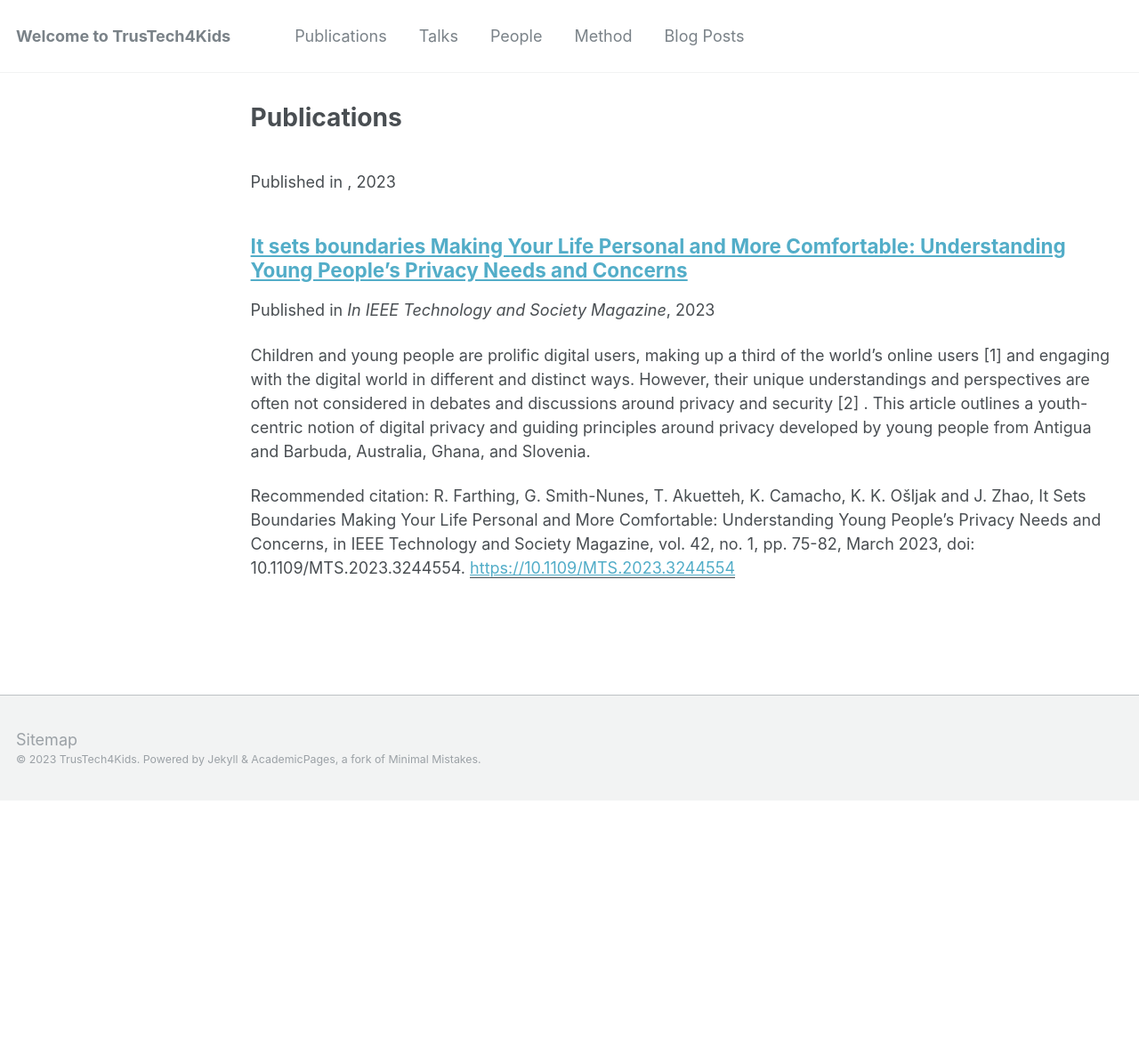
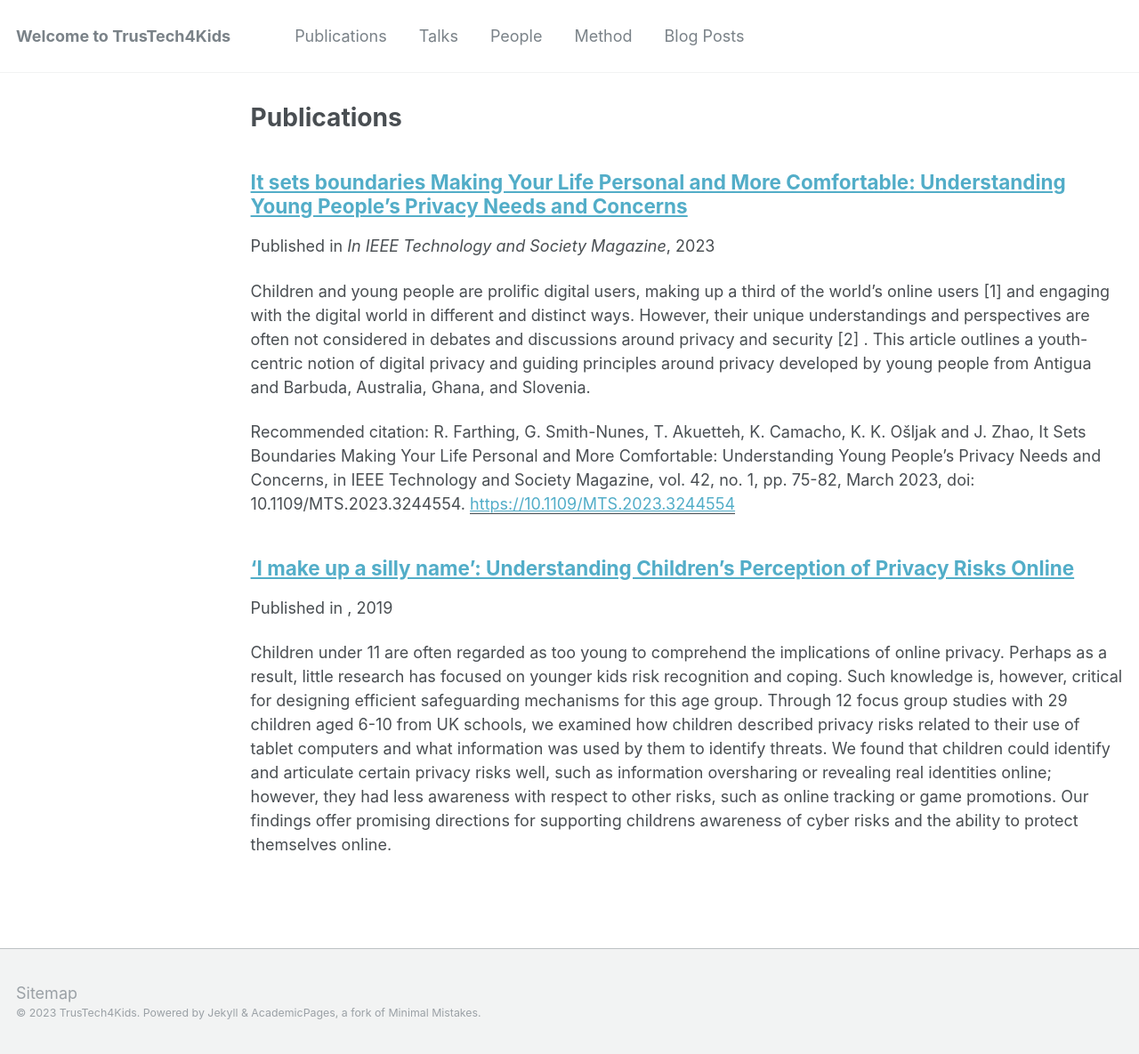
Before and after one commit to trustech4kids/trustech4kids.github.io, a Jekyll site: the page built from _pages/publications.md, in a window 1280 px wide. Shown: the whole page at 89% size. Built offline with Jekyll 4.4.1, drawn with Linux system fonts in a browser that asks for light colours; before the commit the page ends 900 px from its top, so only the background shows below that.

Commit message:
Update 2023-03-report.md

```diff
--- a/_publications/2023-03-report.md
+++ b/_publications/2023-03-report.md
@@ -1,10 +1,7 @@
 ---
-title: 'Young People's Rights in the Digital Age"
+title: "'I make up a silly name': Understanding Children's Perception of Privacy Risks Online"
 collection: publications
-permalink: /publication/2023-03-report
-excerpt: 'This report draws on a series of workshops and surveys exploring young people's privacy in particular. They were held in December 2022, funded by the Internet Society Foundation. Similar workshops were held in Ghana, Slovenia and Australia across 2022. In this report, we build on this research by including interviews and analysis exploring young people's provisions and participation too. The aim is to contribute to an already thriving discussion about the digital future of Antigua and Barbuda. We hope this report raises interesting and challenging questions, and points to a few potential answers and ideas for solutions too.'
-date: "2023-03"
-venue: "The Digital Future of Antigua Barbuda"
-paperurl: "files/ABReportFinal202303.pdf"
-
+permalink: /publication/2019-10-01-paper-silly
+excerpt: 'Children under 11 are often regarded as too young to comprehend the implications of online privacy. Perhaps as a result, little research has focused on younger kids risk recognition and coping. Such knowledge is, however, critical for designing efficient safeguarding mechanisms for this age group. Through 12 focus group studies with 29 children aged 6-10 from UK schools, we examined how children described privacy risks related to their use of tablet computers and what information was used by them to identify threats. We found that children could identify and articulate certain privacy risks well, such as information oversharing or revealing real identities online; however, they had less awareness with respect to other risks, such as online tracking or game promotions. Our findings offer promising directions for supporting childrens awareness of cyber risks and the ability to protect themselves online.'
+date: "2019-10-01"
 ---
```
